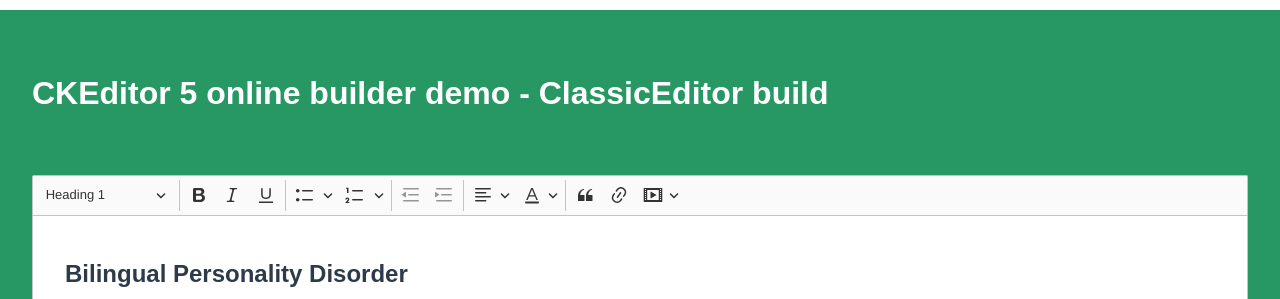
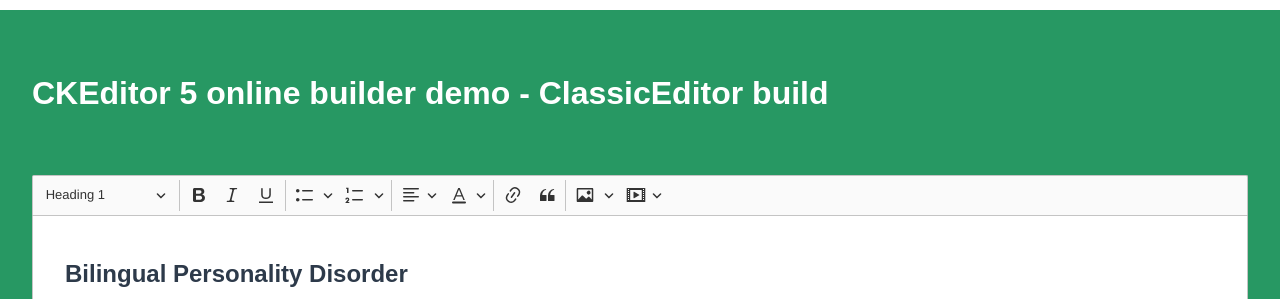
Before and after one commit to haibui2207/ckeditor5-build-classic, a website built with webpack: page sample/index.html in a window 1280 px wide. Shown: the part 118-417 px from the top of the page. Built offline with Linux system fonts and the light colour scheme.

Commit message:
add more plugins

```diff
--- a/sample/index.html
+++ b/sample/index.html
@@ -92,14 +92,13 @@
 						'bulletedList',
 						'numberedList',
 						'|',
-						'outdent',
-						'indent',
-						'|',
 						'alignment',
 						'fontColor',
 						'|',
+						'link',
 						'blockQuote',
-						'link',
+						'|',
+						'imageInsert',
 						'mediaEmbed'
 					]
 				},
@@ -128,7 +127,7 @@
 				.catch( error => {
 					console.error( 'Oops, something went wrong!' );
 					console.error( 'Please, report the following error on https://github.com/ckeditor/ckeditor5/issues with the build id and the error stack trace:' );
-					console.warn( 'Build id: 4am30ufxl51i-hmh4l65a2m7z' );
+					console.warn( 'Build id: fwqe5dk4xwon-kroaom6g5r6s' );
 					console.error( error );
 				} );
 		</script>
```
Also changed, not shown: package.json (+21 -19 lines), src/ckeditor.js (+10 -0 lines), build/ckeditor.js, build/translations/ar.js, build/translations/ast.js, build/translations/az.js, build/translations/bg.js, build/translations/ca.js, build/translations/cs.js, build/translations/da.js, build/translations/de-ch.js, build/translations/de.js, build/translations/el.js, build/translations/en-au.js, 46 more files, 2 other files.
